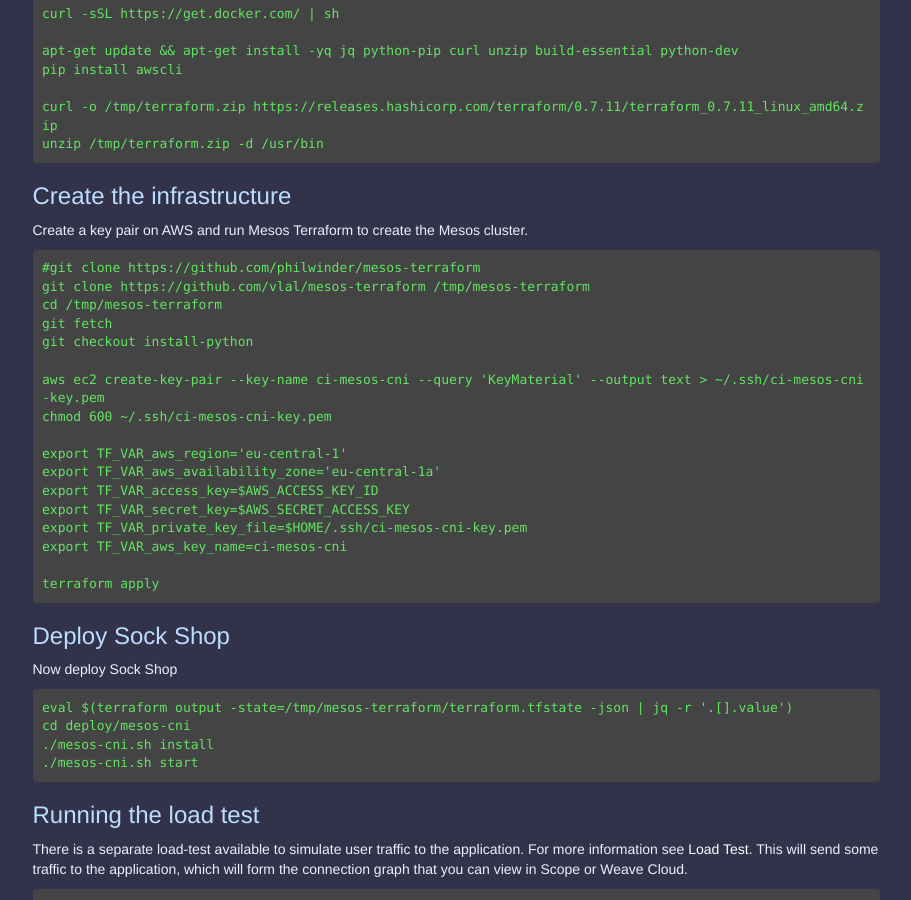
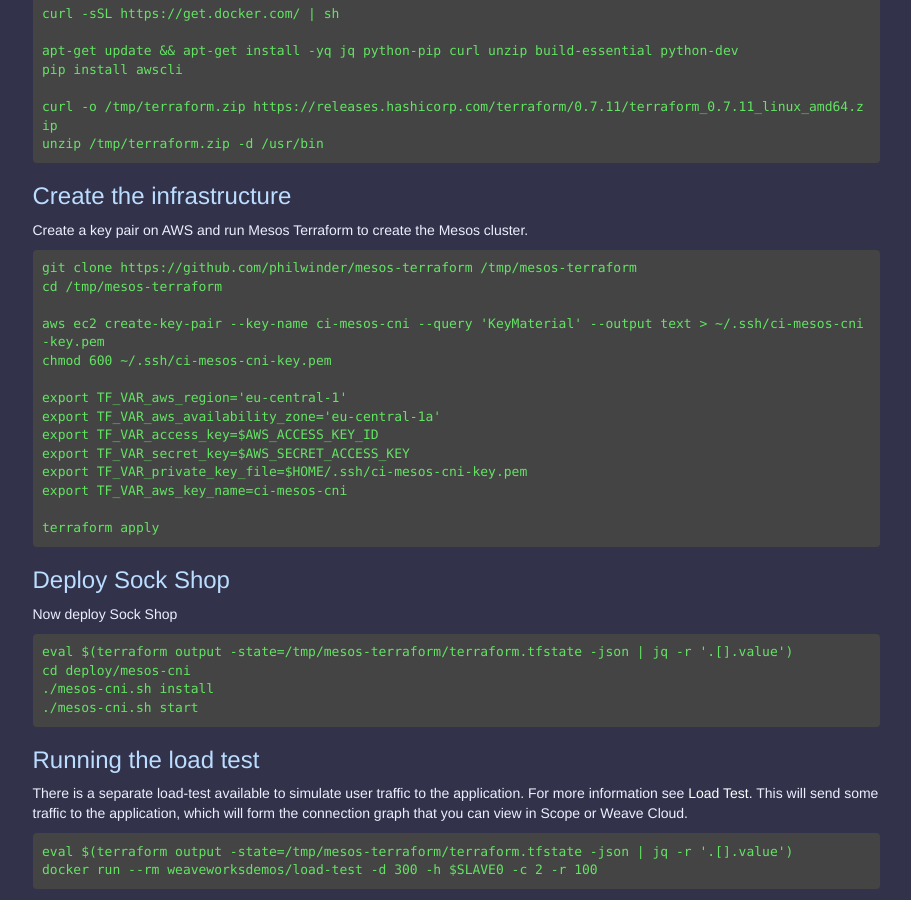
Before and after one commit to microservices-demo/microservices-demo.github.io, a Jekyll site: the page built from deployment/mesos-cni.md, in a window 1280 px wide and 900 px high, scrolled down 1291 px. Shown: the whole window, without its empty margins (330-1241 px from the left). Built offline with Jekyll 4.4.1, drawn with Linux system fonts in a browser that asks for light colours; nearby versions of some CDN libraries; our own code applies the rules of GitHub Pages for plain Markdown files.

Commit message:
switch back to original repo

```diff
--- a/deployment/mesos-cni.md
+++ b/deployment/mesos-cni.md
@@ -88,11 +88,8 @@
 
 <!-- deploy-doc-start create-infrastructure -->
 
-    #git clone https://github.com/philwinder/mesos-terraform
-    git clone https://github.com/vlal/mesos-terraform /tmp/mesos-terraform
+    git clone https://github.com/philwinder/mesos-terraform /tmp/mesos-terraform
     cd /tmp/mesos-terraform
-    git fetch
-    git checkout install-python
 
     aws ec2 create-key-pair --key-name ci-mesos-cni --query 'KeyMaterial' --output text > ~/.ssh/ci-mesos-cni-key.pem
     chmod 600 ~/.ssh/ci-mesos-cni-key.pem
```
